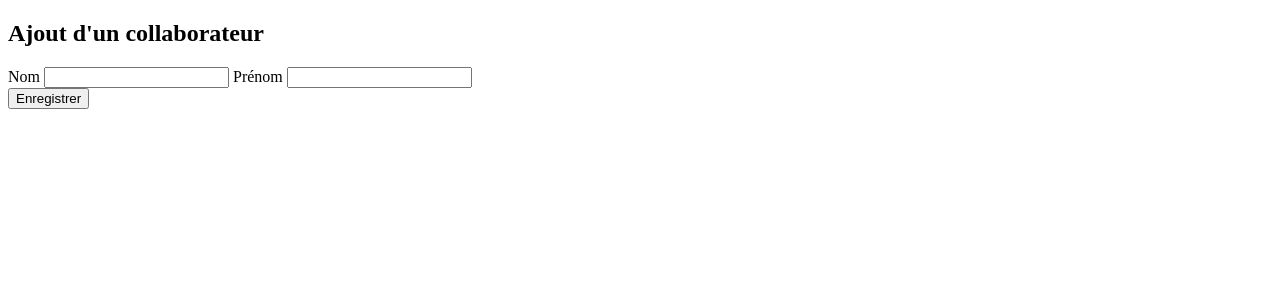
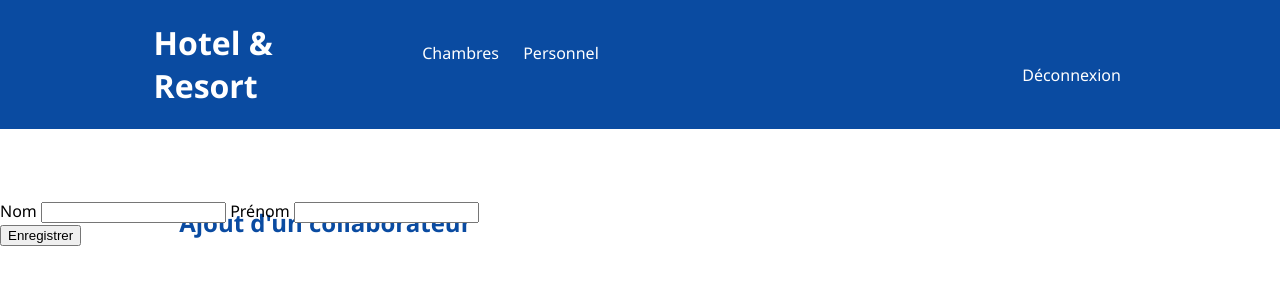
Before and after one commit to Pyxah/gestion_hotel, a PHP site: page /formulaire.php in a window 1280 px wide. Shown: the top 300 px of the page. Run offline with PHP 8.4, Linux system fonts and the light colour scheme.

Commit message:
Update formulaire.php

```diff
--- a/formulaire.php
+++ b/formulaire.php
@@ -1,11 +1,21 @@
 <!DOCTYPE html>
-<html lang="fr">
-    <head>
-        <meta charset="utf-8">
-        <title>Formulaire</title>
-        <link rel="stylesheet" href="./style/formulaire.css">
-    </head>
-    <body>
+<html>
+ <head>
+   <meta http-equiv="Content-Type" content="text/html; charset=utf-8"/>
+   <link rel="shortcut icon" type="image/ico" href="img/favicon.gif" />
+   <link rel="stylesheet" type="text/css" href="./style/index.css" />
+   <title>Hotel & Resort</title>
+ </head>
+ <body>
+
+ <div class="header">
+    <h1 id="head-title">Hotel & Resort</h1>
+    <ul id="boutton-margin">
+        <li><a href="index.php">Chambres</a></li>
+        <li><a href="personnel.php">Personnel</a></li>
+        <li id="déconnexion"><a href="logout.php">Déconnexion</a></li>
+    </ul>
+</div>
 
 <!------------------------------- Connecte à la bdd  --------------------------------------------->
 <div class="php">
```
